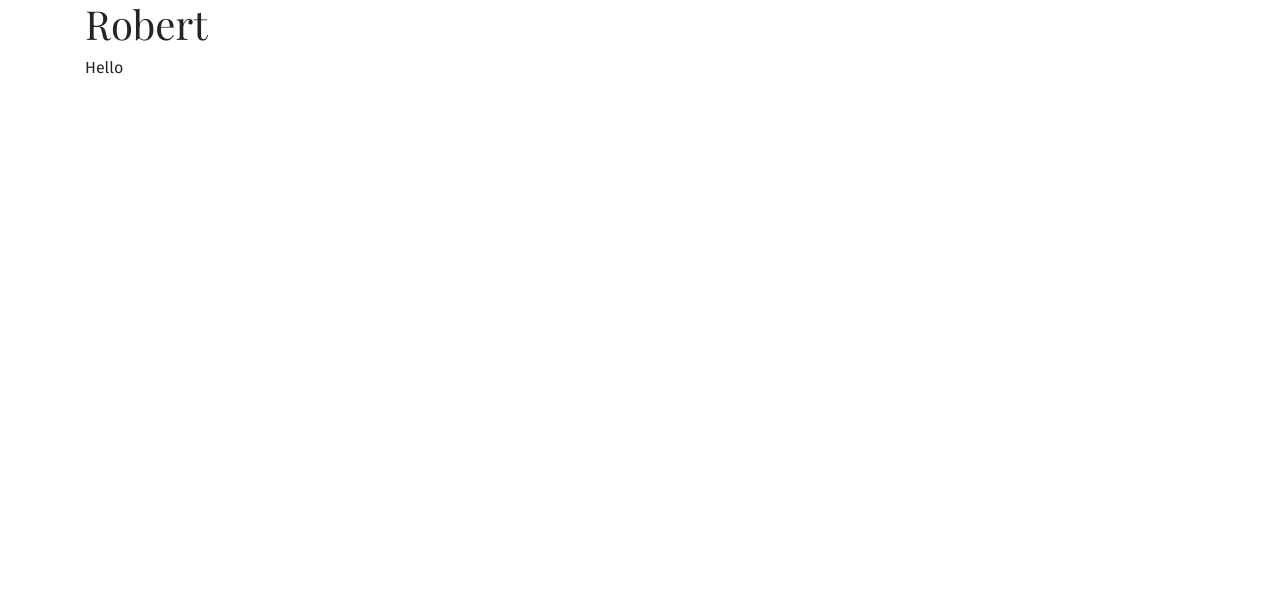
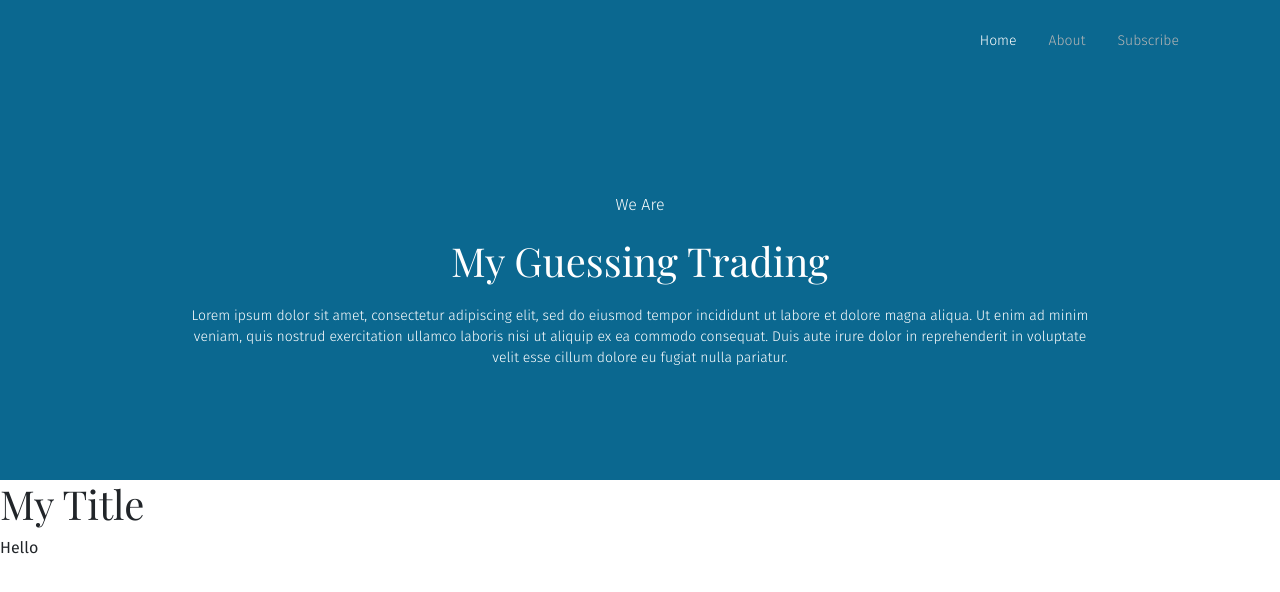
Before and after one commit to beckzayi/myguesstrading, a Gatsby site: page / in a window 1280 px wide. Built offline with nearby package versions, Linux system fonts and the light colour scheme; Gatsby itself is replaced by a stand-in of ours; a web font is replaced by a local one.

Commit message:
feat: nav links, banner

```diff
--- a/gatsby-config.js
+++ b/gatsby-config.js
@@ -5,9 +5,10 @@ module.exports = {
       resolve: 'gatsby-plugin-google-fonts',
       options: {
         fonts: [
-          'Playfair Display',
-          'Fira Sans'
-        ]
+          'Playfair Display\:300,400,700',
+          'Fira Sans\:300,400,700'
+        ],
+        display: 'swap'
       }
     }
   ],
--- /dev/null
+++ b/src/components/banner.js
@@ -0,0 +1,13 @@
+import React from 'react';
+
+const Banner = () => (
+  <div className="banner-wrap bg-blue">
+    <div className="banner text-white">
+      <div className="font-weight-light mb-20">We Are</div>
+      <h1>My Guessing Trading</h1>
+      <div className="font-weight-light mt-20 banner-description">Lorem ipsum dolor sit amet, consectetur adipiscing elit, sed do eiusmod tempor incididunt ut labore et dolore magna aliqua. Ut enim ad minim veniam, quis nostrud exercitation ullamco laboris nisi ut aliquip ex ea commodo consequat. Duis aute irure dolor in reprehenderit in voluptate velit esse cillum dolore eu fugiat nulla pariatur.</div>
+    </div>
+  </div>
+);
+
+export default Banner;
--- a/src/components/header.js
+++ b/src/components/header.js
@@ -0,0 +1,22 @@
+import React from 'react';
+import { Link } from 'gatsby';
+
+const Header = () => (
+  <div className="header bg-blue">
+    <div className="container">
+      <ul className="nav justify-content-end">
+        <li className="nav-item">
+          <Link to="/" className="nav-link font-weight-light" activeClassName="current-page">Home</Link>
+        </li>
+        <li className="nav-item">
+          <Link to="/about" className="nav-link font-weight-light" activeClassName="current-page">About</Link>
+        </li>
+        <li className="nav-item">
+          <Link to="/subscribe"  className="nav-link font-weight-light" activeClassName="current-page">Subscribe</Link>
+        </li>
+      </ul>
+    </div>
+  </div>
+);
+
+export default Header;
--- a/src/components/layout.js
+++ b/src/components/layout.js
@@ -1,15 +1,15 @@
 import React from 'react';
 import Head from './head';
+import Header from './header';
 import '../styles/global.css';
 
 const Layout = props => {
   return (
     <>
       <Head {...props} />
+      <Header />
       <main id="content">
-        <div className="container">
-          {props.children}
-        </div>
+        {props.children}
       </main>
     </>
   );
--- a/src/pages/index.js
+++ b/src/pages/index.js
@@ -1,8 +1,10 @@
 import React from 'react';
+import Banner from '../components/banner';
 
 const Index = () => (
   <div>
-    <h1>Robert</h1>
+    <Banner />
+    <h1>My Title</h1>
     Hello
   </div>
 );
--- a/src/styles/global.css
+++ b/src/styles/global.css
@@ -5,3 +5,57 @@ body {
 h1, h2, h3, h4, h5, h6 {
   font-family: "Playfair Display", serif;
 }
+
+.mt-20 {
+  margin-top: 20px;
+}
+
+.mb-20 {
+  margin-bottom: 20px;
+}
+
+.bg-blue {
+  background: #0b6890;
+}
+
+.header {
+  height: 80px;
+  display: flex;
+  align-items: center;
+}
+
+.header .nav-link {
+  color: #b5b5b5;
+  position: relative;
+  font-size: 0.875rem;
+}
+
+.header .nav-link:hover:after {
+  content: "";
+  width: 100%;
+  position: absolute;
+  left: 0;
+  bottom: 0;
+  border-width: 0 0 1px;
+  border-style: solid;
+}
+
+.header .nav-link.current-page {
+  color: white;
+}
+
+.banner-wrap {
+  height: 400px;
+  display: flex;
+  align-items: center;
+  justify-content: center;
+}
+
+.banner {
+  width: 920px;
+  text-align: center;
+}
+
+.banner-description {
+  font-size: 0.875rem;
+}
```
Also changed, not shown: src/pages/about.js (added, +9 -0 lines).
